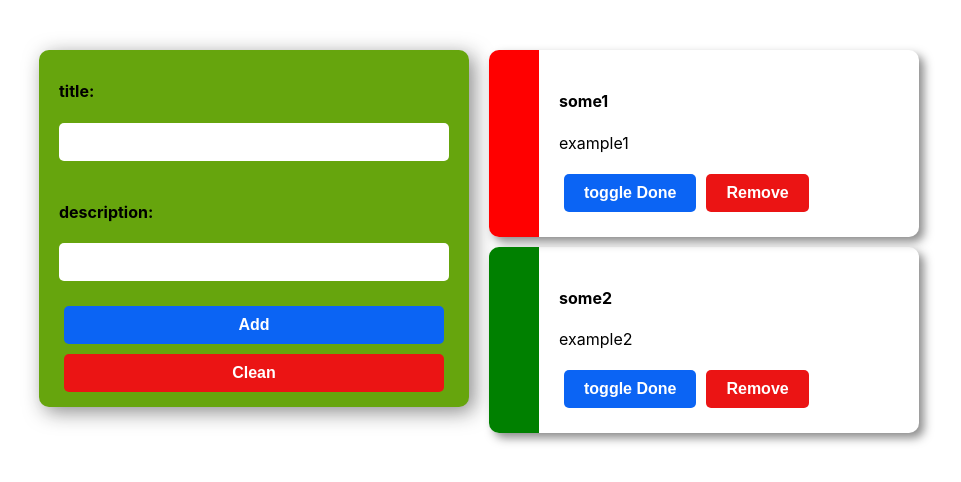
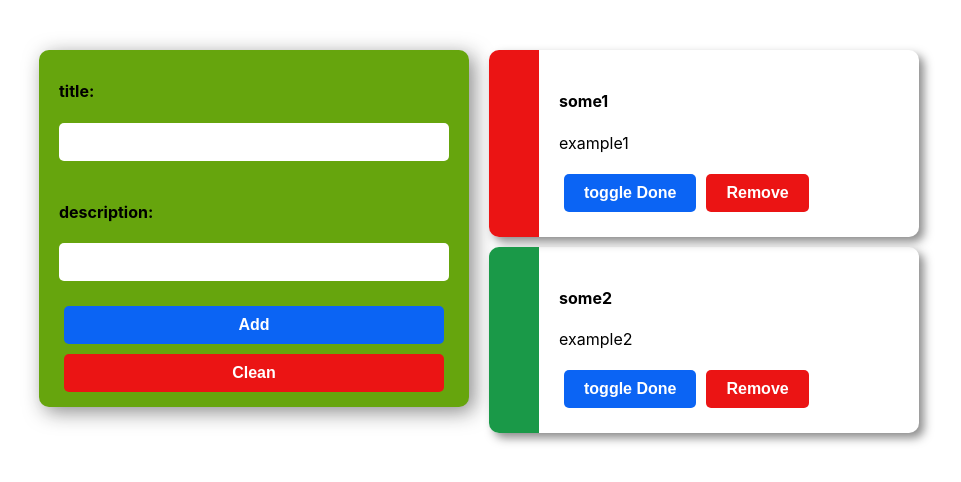
Before and after one commit to GeloUno/cod_todo_mobx, a React (Create React App) app: page / in a window 1280 px wide. Shown: the top 482 px of the page, without its empty margins (161-1122 px from the left). Built offline with nearby package versions, Linux system fonts and the light colour scheme.

Commit message:
change color in toDoItemView

```diff
--- a/src/components/toDoItemView/toDoItemView.module.css
+++ b/src/components/toDoItemView/toDoItemView.module.css
@@ -16,7 +16,7 @@
   display: -webkit-box;
   display: -ms-flexbox;
   display: flex;
-  background-color: green;
+  background-color: #1a9948;
   width: 50px;
   border-top-left-radius: 10px;
   border-bottom-left-radius: 10px;
@@ -26,7 +26,7 @@
   display: -webkit-box;
   display: -ms-flexbox;
   display: flex;
-  background-color: red;
+  background-color: #eb1414;
   width: 50px;
   border-top-left-radius: 10px;
   border-bottom-left-radius: 10px;
@@ -35,4 +35,4 @@
 .body {
   padding: 20px;
 }
-/*# sourceMappingURL=toDoItemView.module.css.map */
+/*# sourceMappingURL=ToDoItemView.module.css.map */
--- a/src/components/toDoItemView/toDoItemView.module.scss
+++ b/src/components/toDoItemView/toDoItemView.module.scss
@@ -9,7 +9,7 @@ $widthStatus:50px;
 }
 .todo{
   display: flex;
-  background-color: green;
+  background-color: hsl(142, 71%, 35%);
   width: $widthStatus;
   border-top-left-radius:$radiusHeight;
   border-bottom-left-radius: $radiusHeight;
@@ -17,7 +17,7 @@ $widthStatus:50px;
 }
 .done{
   display: flex;
-  background-color: red;
+  background-color: hsl(0, 84%, 50%);
   width: $widthStatus;
   border-top-left-radius: $radiusHeight;
   border-bottom-left-radius: $radiusHeight;
```
Also changed, not shown: 1 other file (tests, documents, lock files or other folders).
